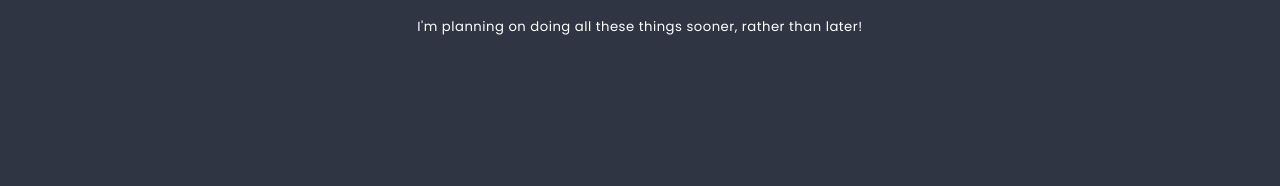
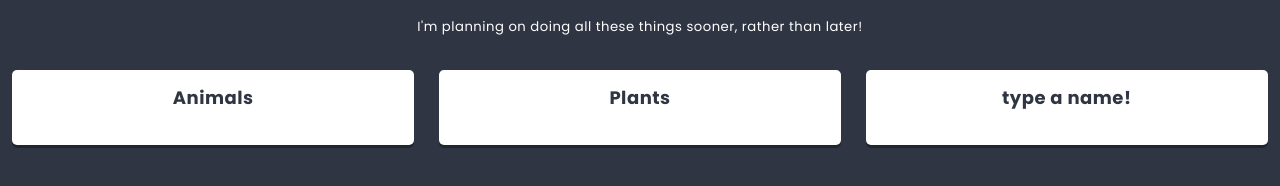
Before and after one commit to perspicere-dev/React_new, a React app: page / in a window 1280 px wide. Shown: the part 362-548 px from the top of the page. Built offline with nearby package versions, Linux system fonts and the light colour scheme.

Commit message:
columns with defultprops

```diff
--- /dev/null
+++ b/src/components/Column/Column.js
@@ -0,0 +1,23 @@
+import React from 'react';
+import styles from './Column.scss';
+import PropTypes from 'prop-types';
+
+class Column extends React.Component {
+  static propTypes = {
+    columnTitle: PropTypes.string,
+  }
+
+  static defaultProps = {
+    columnTitle: 'type a name!',
+  }
+
+  render() {
+    return (
+      <section className={styles.component}>
+        <h3 className={styles.title}>{this.props.columnTitle}</h3>
+      </section>
+    )
+  }
+}
+
+export default Column;
--- a/src/components/List/List.js
+++ b/src/components/List/List.js
@@ -2,6 +2,7 @@
 import styles from './List.scss';
 import Hero from '../Hero/Hero';
 import PropTypes from 'prop-types';
+import Column from '../Column/Column';
 
 class List extends React.Component {
   static propTypes = {
@@ -22,6 +23,11 @@
         <div className={styles.description}>
           {this.props.children}
         </div>
+        <div className={styles.columns}>
+          <Column columnTitle={'Animals'}/>
+          <Column columnTitle={'Plants'}/>
+          <Column />
+        </div>
       </section>
     )
   }
```
